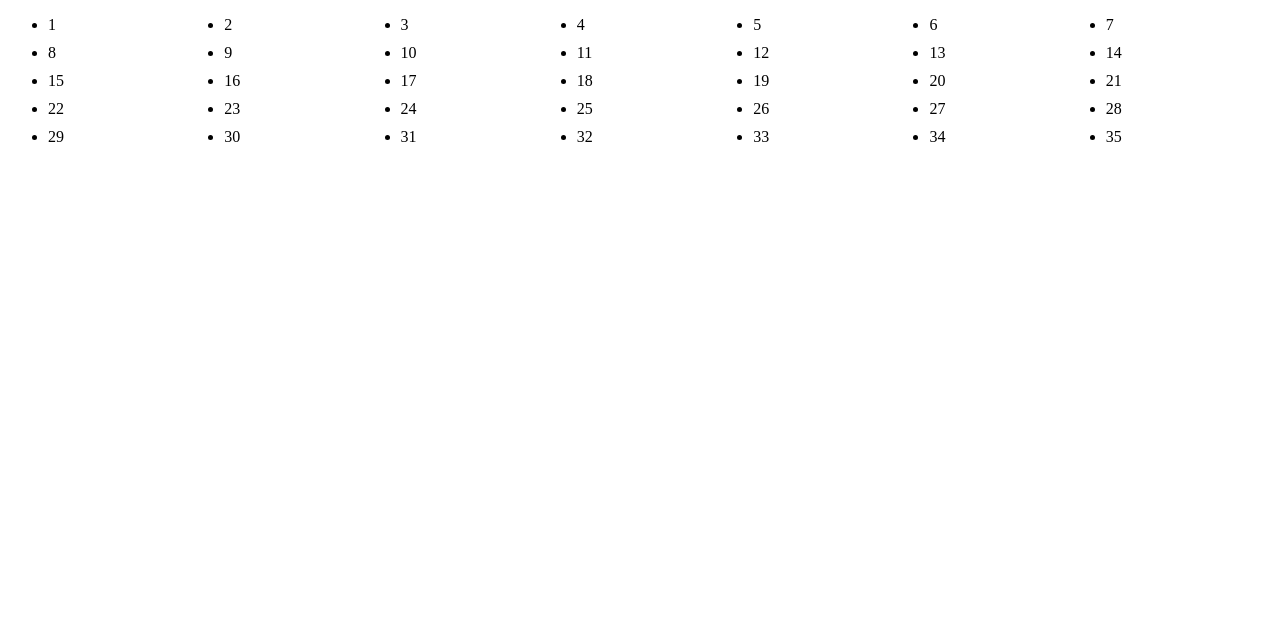
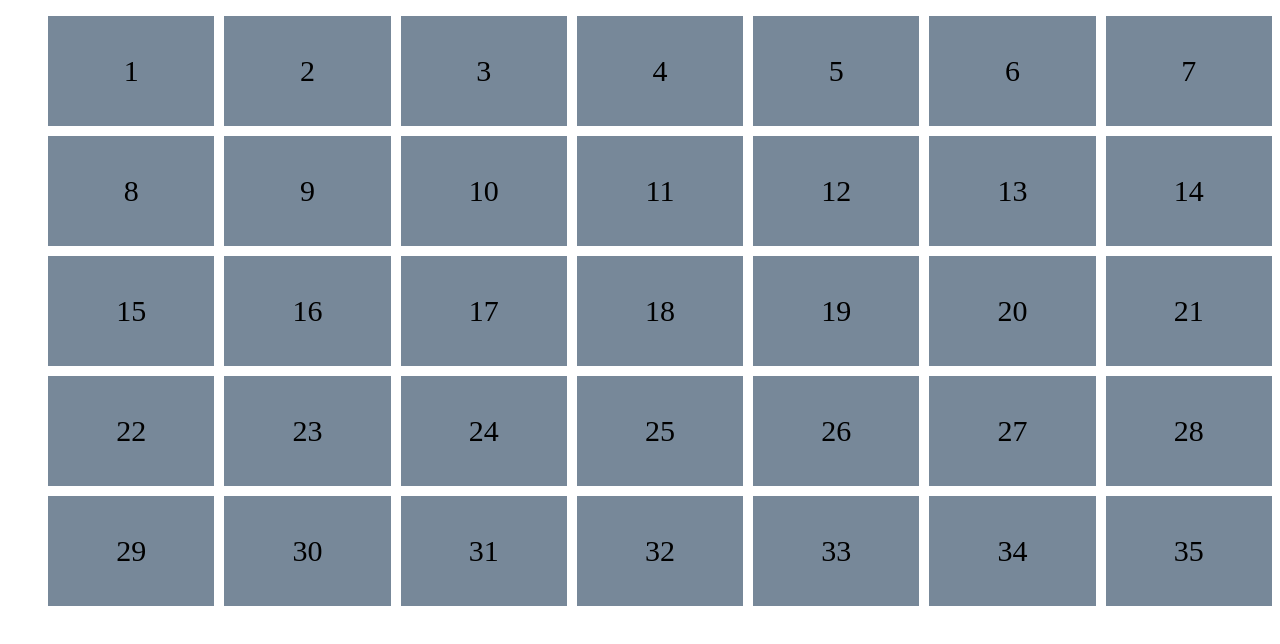
Before and after one commit to abdul-aual/testingProject, a plain HTML site: page calendar.html in a window 1280 px wide. Drawn offline with Linux system fonts and the light colour scheme.

Commit message:
calendar

```diff
--- a/calendar.html
+++ b/calendar.html
@@ -11,6 +11,15 @@
             display: grid;
             grid-template-columns: repeat(7, 1fr);
             grid-gap: 10px;
+        }
+        .container li{
+            list-style: none;
+            font-size: 30px;
+            height: 110px;
+            background-color: lightslategray;
+            display: flex;
+            justify-content: center;
+            align-items: center;
         }
 
 
```
